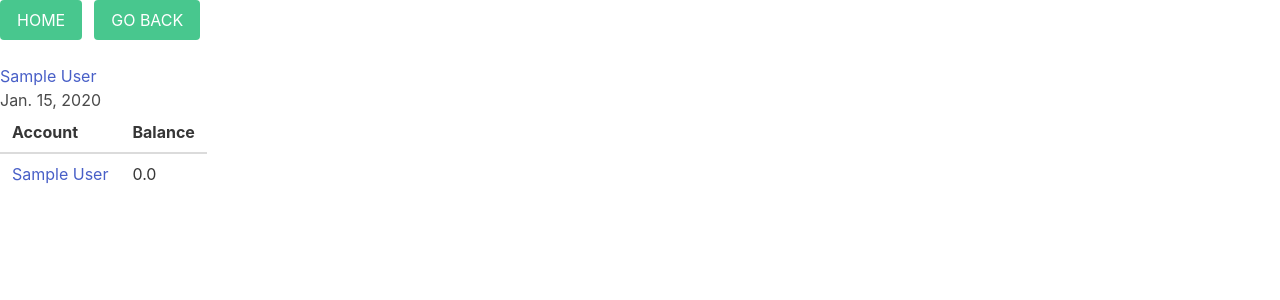
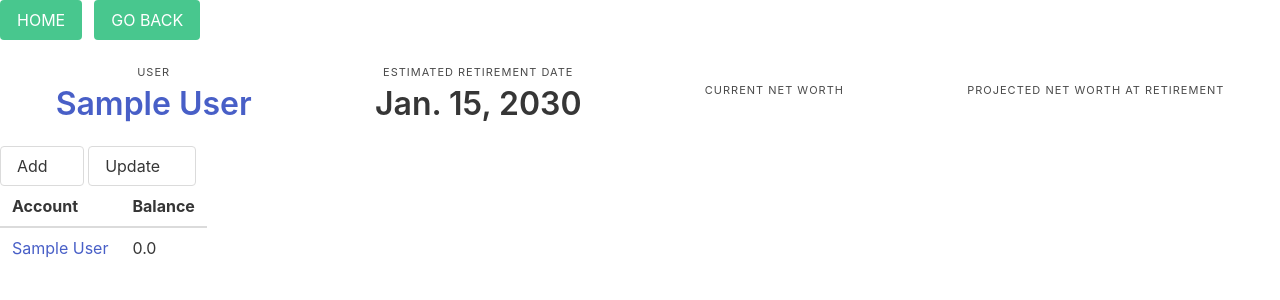
Before and after one commit to elhombrefiero/retirement_tracker, a Django app: page /finances/user_overview/1/ in a window 1280 px wide. Shown: the top 300 px of the page. Run offline with Django 3.2, Linux system fonts and the light colour scheme; tables that the repository leaves empty hold one stand-in row (values such as "Sample post").

Commit message:
Updated the user detail page. Fixed the user model to use the date of birth vice the retirement age to determine retirement dates.

```diff
--- a/retirement_tracker/finances/models.py
+++ b/retirement_tracker/finances/models.py
@@ -54,6 +54,7 @@ class User(models.Model):
     percent_withdrawal_at_retirement = models.DecimalField(verbose_name='Percent withdrawal at retirement',
                                                            decimal_places=2, default=4.0, max_digits=5)
 
+    #TODO: Add function to return the net worth based on input month and year. Create function that returns the current net worth. Add another function to return the net worth at retirement
     def return_retirement_datetime(self):
         """ Returns the timestamp at retirement age. """
         num_months = int(float(self.retirement_age) * 12.0)
@@ -251,7 +252,7 @@ class User(models.Model):
 
         70 years based on ssn.gov"""
 
-        latest_rt_dt = self.retirement_age + relativedelta(months=840)
+        latest_rt_dt = self.date_of_birth + relativedelta(months=840)
         return latest_rt_dt
 
     def get_absolute_url(self):
--- a/retirement_tracker/finances/templates/finances/user_detail.html
+++ b/retirement_tracker/finances/templates/finances/user_detail.html
@@ -5,8 +5,92 @@
 {% endblock %}
 
 {% block mymessage %}
-<h1><a href="/finances/update_user/{{object.pk}}">{{object.name}}</a></h1>
-<h1>{{object.date_of_birth}}</h1>
+<nav class="level is-mobile">
+  <div class="level-item has-text-centered">
+    <div>
+      <p class="heading">User</p>
+      <p class="title"><a href="/finances/update_user/{{object.pk}}">{{object.name}}</a></p>
+    </div>
+  </div>
+  <div class="level-item has-text-centered">
+    <div>
+      <p class="heading">Estimated Retirement Date</p>
+      <p class="title">{{object.return_retirement_datetime}}</p>
+    </div>
+  </div>
+  <div class="level-item has-text-centered">
+    <div>
+      <p class="heading">Current Net Worth</p>
+      <p class="title"></p>
+    </div>
+  </div>
+  <div class="level-item has-text-centered">
+    <div>
+      <p class="heading">Projected Net Worth at Retirement</p>
+      <p class="title"></p>
+    </div>
+  </div>
+</nav>
+<!--Buttons to add and update the user stuff-->
+<div class="dropdown is-hoverable">
+  <div class="dropdown-trigger">
+    <button class="button" aria-haspopup="true" aria-controls="dropdown-menu2">
+      <span>Add</span>
+      <span class="icon is-small">
+        <i class="fas fa-angle-down" aria-hidden="true"></i>
+      </span>
+    </button>
+  </div>
+  <div class="dropdown-menu" id="dropdown-menu2" role="menu">
+    <div class="dropdown-content">
+      <div class="dropdown-item">
+      <a href="#" class="dropdown-item">
+        Income
+      </a>
+      </div>
+      <div class="dropdown-item">
+      <a href="#" class="dropdown-item">
+        Expenses
+      </a>
+      </div>
+      <div class="dropdown-item">
+      <a href="#" class="dropdown-item">
+        Monthly Budget
+      </a>
+      </div>
+    </div>
+  </div>
+</div>
+<div class="dropdown is-hoverable">
+  <div class="dropdown-trigger">
+    <button class="button" aria-haspopup="true" aria-controls="dropdown-menu3">
+      <span>Update</span>
+      <span class="icon is-small">
+        <i class="fas fa-angle-down" aria-hidden="true"></i>
+      </span>
+    </button>
+  </div>
+  <div class="dropdown-menu" id="dropdown-menu3" role="menu">
+    <div class="dropdown-content">
+      <div class="dropdown-item">
+      <a href="#" class="dropdown-item">
+        Income
+      </a>
+      </div>
+      <div class="dropdown-item">
+      <a href="#" class="dropdown-item">
+        Expenses
+      </a>
+      </div>
+      <div class="dropdown-item">
+      <a href="#" class="dropdown-item">
+        Monthly Budget
+      </a>
+      </div>
+    </div>
+  </div>
+</div>
+<!--Table of accounts and balances-->
 <table class="table">
     <thead>
         <tr>
--- a/retirement_tracker/finances/views.py
+++ b/retirement_tracker/finances/views.py
@@ -17,6 +17,8 @@ class UserView(DetailView):
 
     def get_context_data(self, **kwargs):
         context = super().get_context_data(**kwargs)
+        context['earliest_ret_date'] = self.object.get_earliest_retirement_date()
+        context['retirement_date'] = self.object.return_retirement_datetime()
         context['accounts'] = Account.objects.filter(user=self.object)
         return context
 
```
